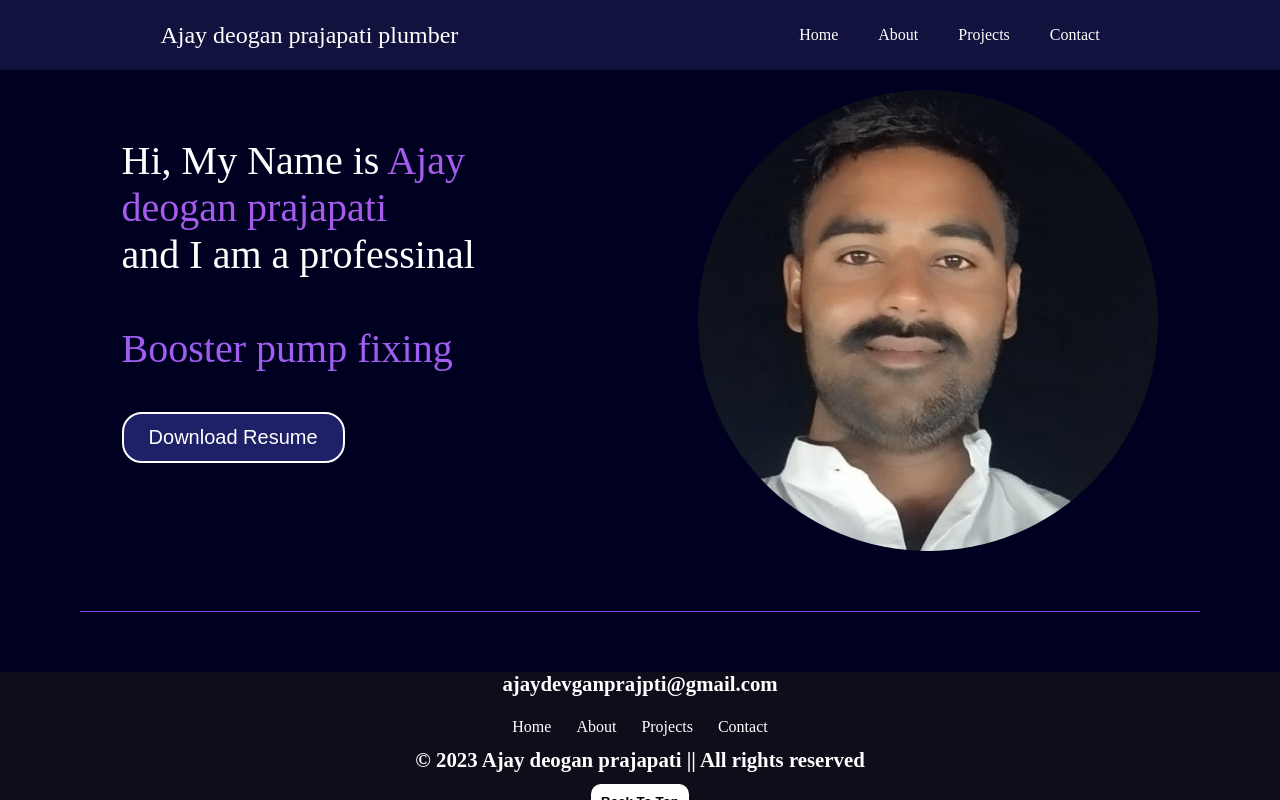
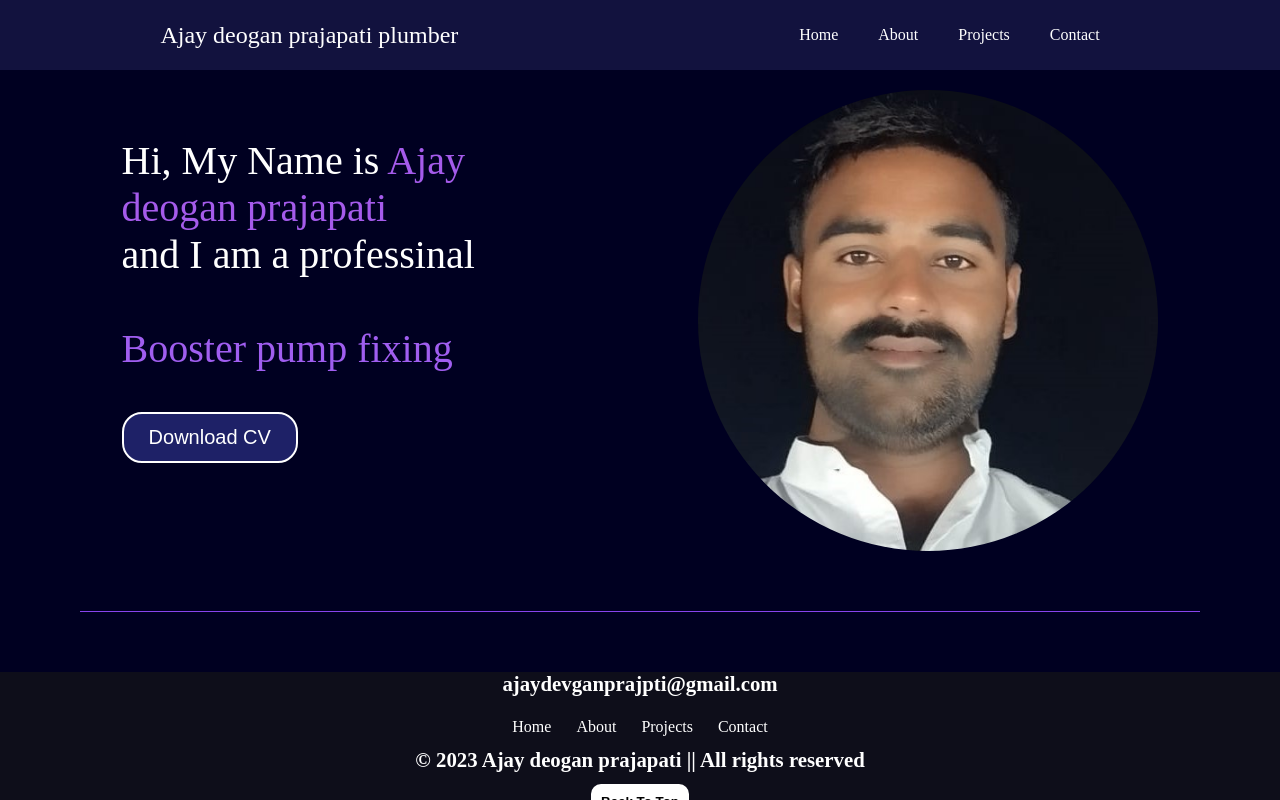
Before and after one commit to AjayPlumber/plumber-website, a plain HTML site: page index.html in a window 1280 px wide. Drawn offline with nearby package versions, Linux system fonts and the light colour scheme.

Commit message:
Updated index.html

```diff
--- a/index.html
+++ b/index.html
@@ -37,7 +37,7 @@
           <span id="element"></span>
 
           <div class="buttons">
-           <a href="https://drive.google.com/file/d/1Qa3yi2MaIjLIlxPas0_i8_ghTZ50tjVb/view?usp=drive_link" target="_blank"><button class="btn">Download Resume</button></a>
+           <a href="https://drive.google.com/file/d/1Qa3yi2MaIjLIlxPas0_i8_ghTZ50tjVb/view?usp=drive_link" target="_blank"><button class="btn">Download CV</button></a>
            <!-- <a href="https://github.com/Ravi24052003/Projects" target="_blank"><button class="btn">Visit <i class="fa-brands fa-github"></i></button></a>  -->
           </div>
       </div>
```
